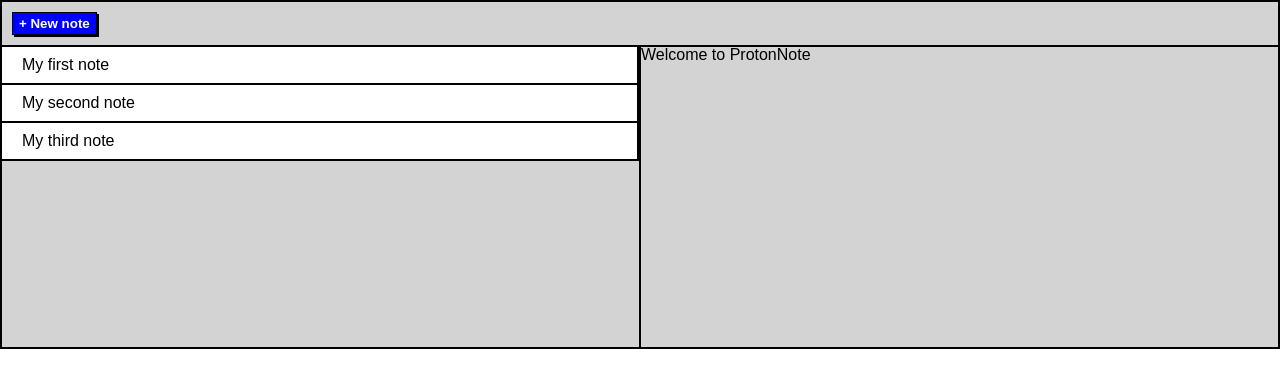
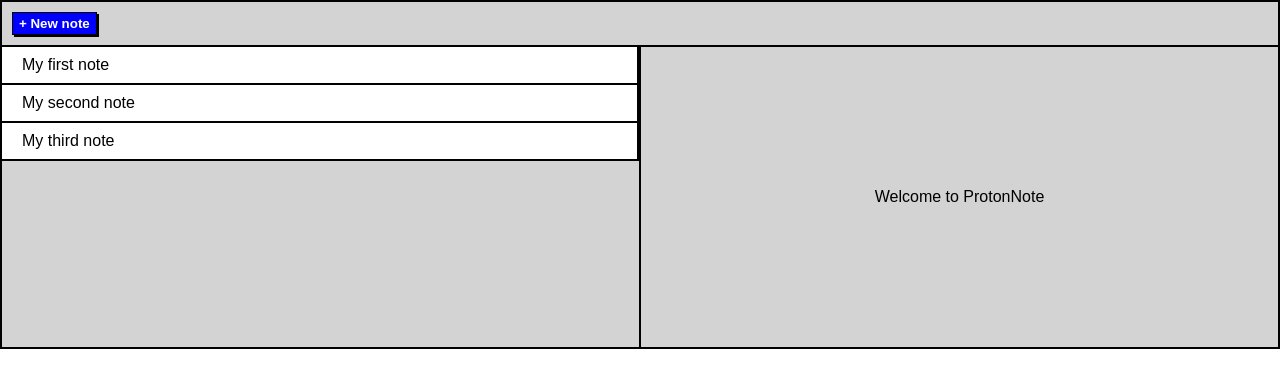
Before and after one commit to Lacroute/ProtonNote, a Vue app: page / in a window 1280 px wide. Shown: the top 388 px of the page. Built offline with nearby package versions, Linux system fonts and the light colour scheme.

Commit message:
display a message when the list is empty

```diff
--- a/src/components/NoteList.vue
+++ b/src/components/NoteList.vue
@@ -4,12 +4,17 @@
       <p>loading...</p>
     </div>
     <note-preview
-      v-else
+      v-else-if="notes.length > 0"
       v-for="note in notes"
       :key="note.id"
       :id="note.id"
       :title="note.title"
       />
+    <div
+      v-else
+      class="nothing-to-do">
+      <p>To create a note click on the New note button</p>
+    </div>
   </div>
 </template>
 
@@ -38,5 +43,14 @@
 <style lang="css">
   .note-list{
     width: 100%;
+    position: relative;
+    height: 100%;
+  }
+
+  .note-list .nothing-to-do{
+    position: absolute;
+    top: 50%;
+    left: 50%;
+    transform: translate(-50%, -50%);
   }
 </style>
--- a/src/components/NoteView.vue
+++ b/src/components/NoteView.vue
@@ -1,6 +1,6 @@
 <template lang="html">
   <div class="note-view">
-    <p v-if="draftNote === null">
+    <p v-if="draftNote === null" class="welcome">
       Welcome to ProtonNote
     </p>
     <div
@@ -97,6 +97,8 @@
   width: 100%;
   display: flex;
   flex-direction: column;
+  position: relative;
+  height: 100%;
 }
 
 .note-view .note-title{
@@ -116,4 +118,11 @@
   background: white;
   border: none;
 }
+
+.note-view .welcome{
+  position: absolute;
+  top: 50%;
+  left: 50%;
+  transform: translate(-50%, -50%);
+}
 </style>
```
Also changed, not shown: 1 other file (tests, documents, lock files or other folders).
